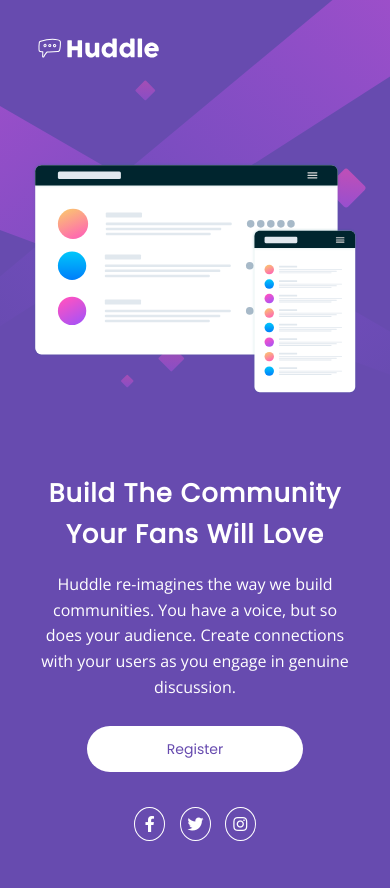
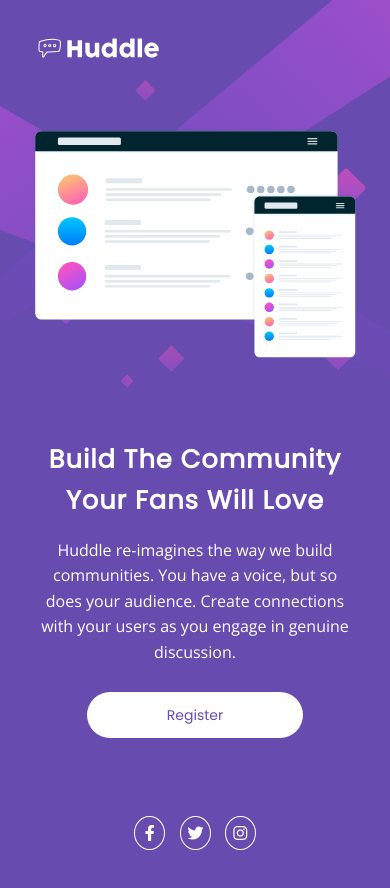
Before and after one commit to EveKaia/huddle-landing-page-with-single-introductory-section, a website: page index.html in a window 390 px wide. Drawn offline with nearby package versions, Linux system fonts and the light colour scheme.

Commit message:
fix for footer overlap in mobile

```diff
--- a/index.html
+++ b/index.html
@@ -16,6 +16,7 @@
   <link rel="stylesheet" href="styles.css" />
 </head>
 <body>
+  <div class="container">
     <header>
       <a href="index.html">
         <img src="images/logo.svg" alt="Huddle" />
@@ -58,5 +59,6 @@
         </li>
       </ul>
     </footer>
+  </div>
 </body>
 </html>
--- a/styles.scss
+++ b/styles.scss
@@ -23,7 +23,6 @@ body {
   background-position: top;
   background-size: contain;
   color: #fff;
-  display: grid;
   font-family: $body-font;
   font-size: 16px;
   padding: 2rem;
@@ -78,6 +77,11 @@ a.cta-button {
   margin-top: 10px;
 }
 
+.container {
+  min-height: 100%;
+  position: relative;
+}
+
 header {
   margin-bottom: 60px;
 
@@ -89,6 +93,7 @@ header {
 main {
   display: block;
   text-align: center;
+  padding-bottom: 60px;
 
   figure {
     margin: 0 0 75px;
@@ -100,6 +105,9 @@ main {
 }
 
 footer {
+  bottom: 0px;
+  height: 60px;
+  position: absolute;
   width: 100%;
 }
 
```
Also changed, not shown: styles.css. Lines whose indentation alone changed are shown as unchanged.
